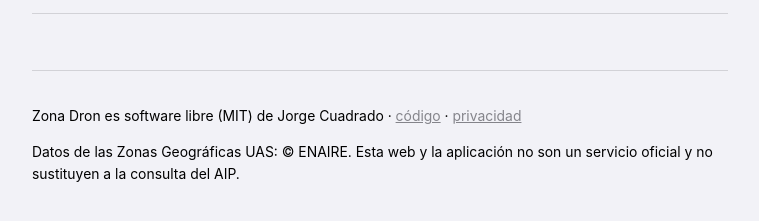
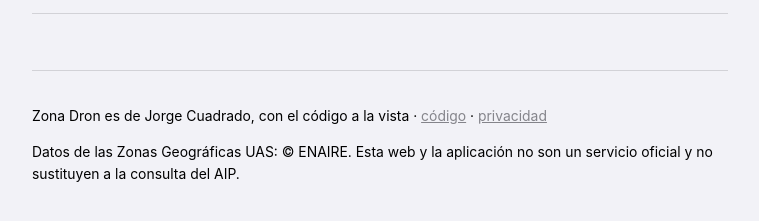
Before and after one commit to DKNS-JCC/zonadron, a Jekyll site: the page built from docs/index.md, in a window 1280 px wide and 900 px high, scrolled down 1902 px. Shown: the part 636-857 px from the top of the window, without its empty margins (260-1019 px from the left). Built offline with Jekyll 4.4.1, drawn with Linux system fonts in a browser that asks for light colours.

Commit message:
El favicon era una captura y el pie decía MIT
Dos cosas que la web afirmaba mal.

El favicon apuntaba a light-home.png, que es la pantalla entera de un móvil:
a 16 px no se distingue nada y en una pestaña parece un borrón gris. Ahora es
el icono de la aplicación, el mismo assets/favicon.png que ya usa la versión
web, con el de 512 de la ficha de la tienda como apple-touch-icon.

Y el pie seguía diciendo «software libre (MIT)» desde antes de 955b453, que es
cuando la licencia pasó a ser de código a la vista. En una web cuyo argumento
es que puedes ir a comprobar lo que dice, una afirmación falsa sobre su propia
licencia es justo la que no puede estar ahí.

Co-Authored-By: Claude Opus 5 <noreply@anthropic.com>

```diff
--- a/docs/_layouts/default.html
+++ b/docs/_layouts/default.html
@@ -9,7 +9,8 @@
     <meta property="og:title" content="{% if page.title %}{{ page.title }} · {% endif %}{{ site.title }}">
     <meta property="og:description" content="{{ page.description | default: site.description | strip_newlines }}">
     <meta property="og:type" content="website">
-    <link rel="icon" href="{{ '/capturas/es/light-home.png' | relative_url }}">
+    <link rel="icon" href="{{ '/favicon.png' | relative_url }}">
+    <link rel="apple-touch-icon" href="{{ '/tienda/icono-512.png' | relative_url }}">
     <style>
       /* El mismo criterio que la app: tipografía del sistema, color semántico
          que sigue al del aparato y nada puesto al azar. */
@@ -147,7 +148,7 @@
 
       <footer class="sitio">
         <p>
-          Zona Dron es software libre (MIT) de Jorge Cuadrado ·
+          Zona Dron es de Jorge Cuadrado, con el código a la vista &middot;
           <a href="https://github.com/DKNS-JCC/zonadron">código</a> ·
           <a href="{{ '/privacidad' | relative_url }}">privacidad</a>
         </p>
```
Also changed, not shown: docs/favicon.png (added).
